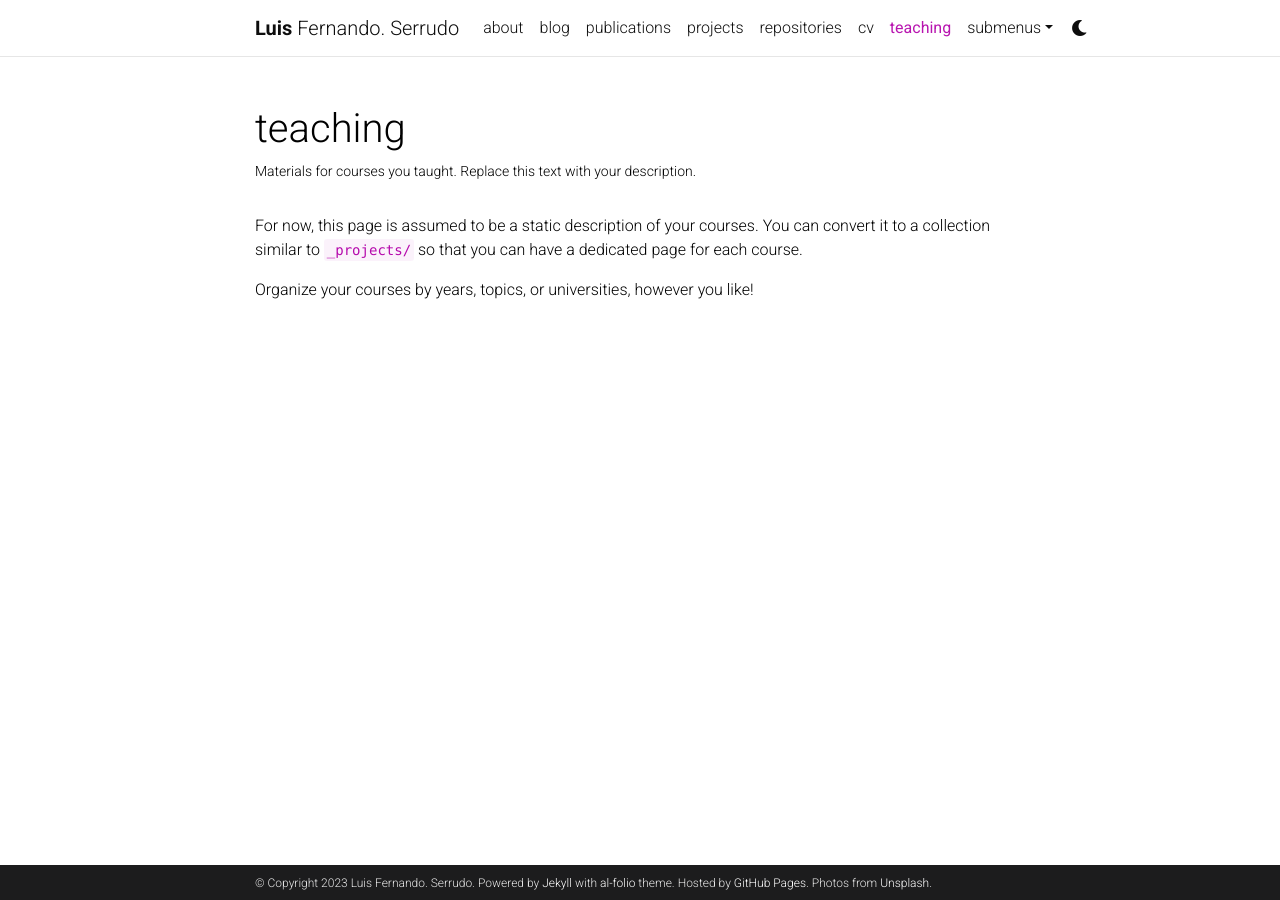
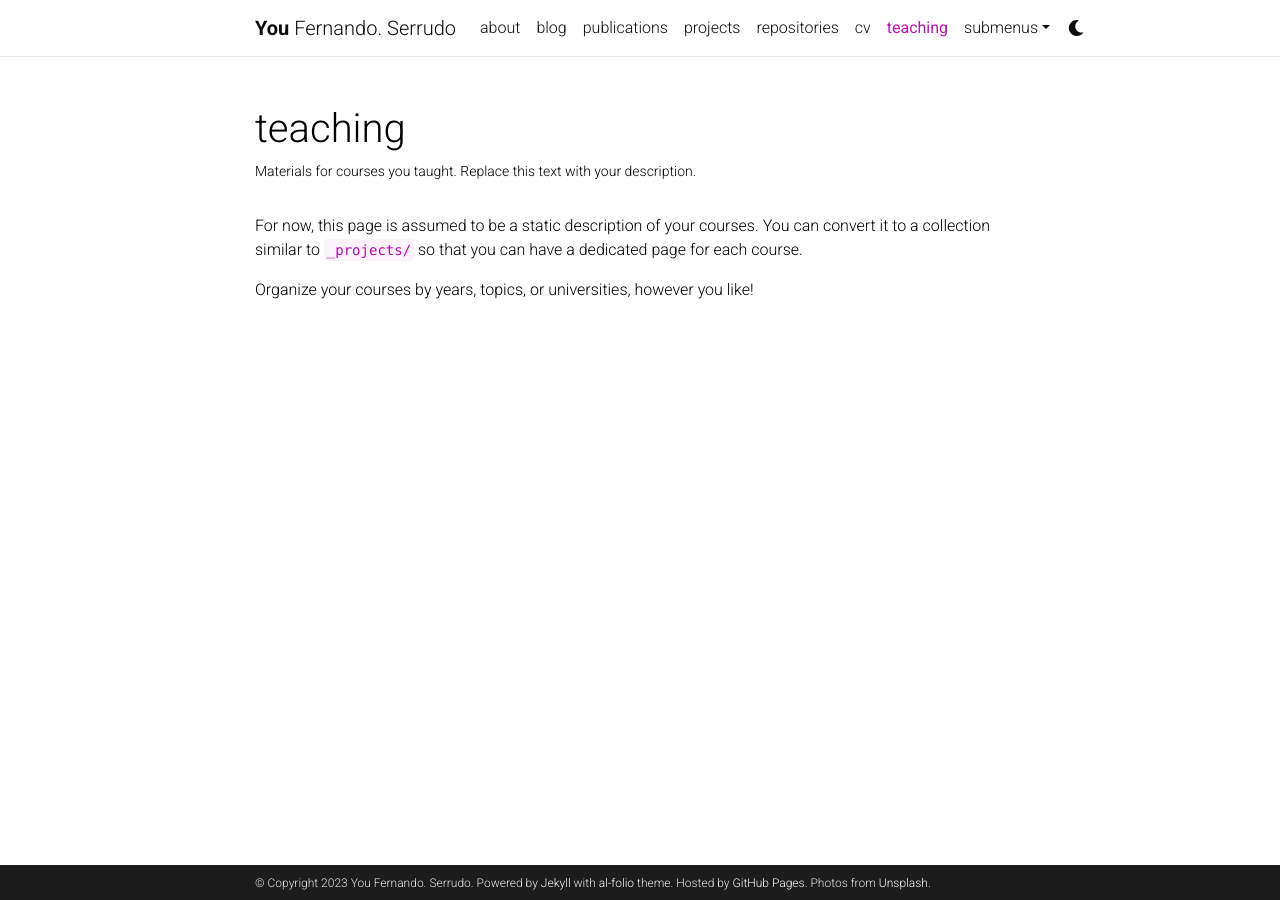
Before and after one commit to lserrudo/lserrudo.github.io, a Jekyll site: the page built from _pages/teaching.md, in a window 1280 px wide. Built offline with Jekyll 4.4.1, drawn with Linux system fonts in a browser that asks for light colours; comment, search, counter and statistics services are not loaded; a style sheet for code colours, icons or effects is not loaded.

Commit message:
Prueba 4

```diff
--- a/_config.yml
+++ b/_config.yml
@@ -3,7 +3,7 @@
 # -----------------------------------------------------------------------------
 
 title: blank # the website title (if blank, full name will be used instead)
-first_name: Luis
+first_name: You
 middle_name: Fernando.
 last_name: Serrudo
 email: lserrudo@fen.uchile.cl
```
